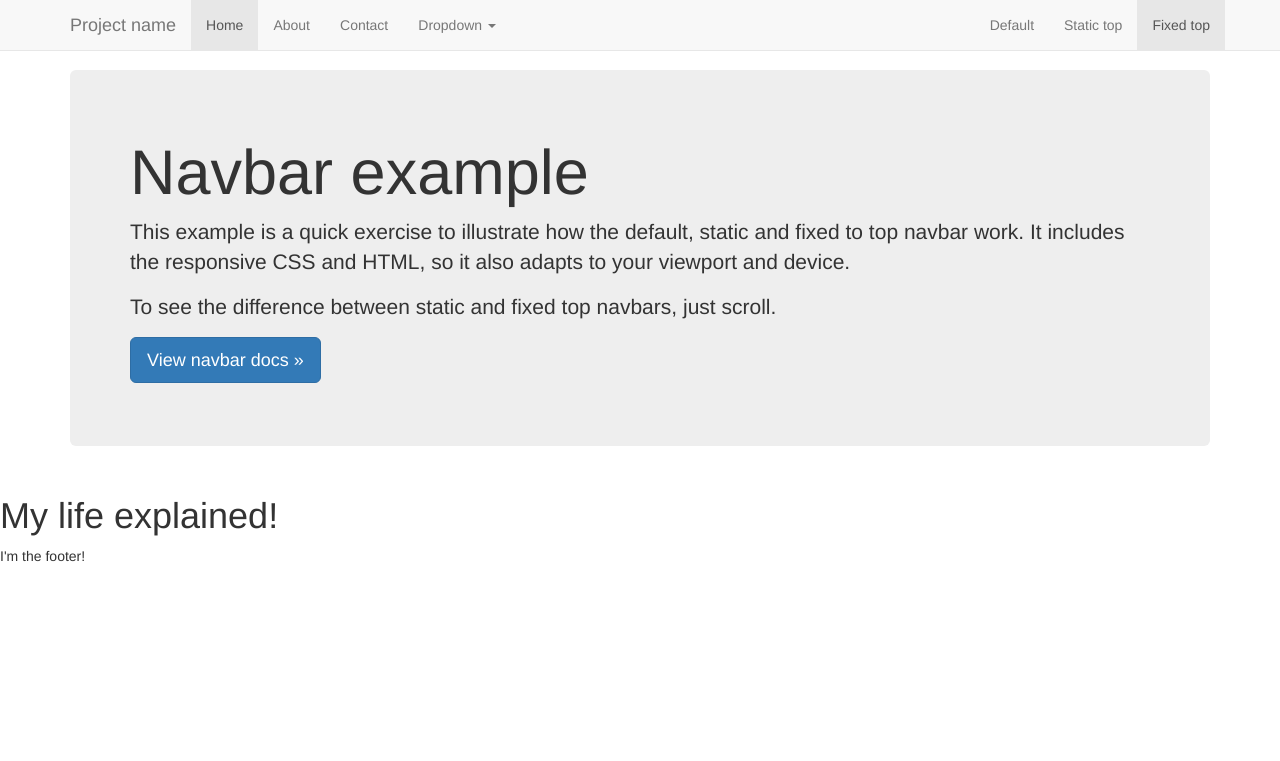
After one commit to ryanski/Codeup-Web-Exercises, a PHP site: page /practice_index.php in a window 1280 px wide. The commit adds this page. Shown: the top 761 px of the page. Run offline with PHP 8.4, Linux system fonts and the light colour scheme; some libraries are stand-ins or nearby versions.

```diff
--- /dev/null
+++ b/public/navbar-fixed-top.css
@@ -0,0 +1,4 @@
+body {
+  min-height: 2000px;
+  padding-top: 70px;
+}
--- a/public/ping.php
+++ b/public/ping.php
@@ -1,7 +1,9 @@
 <?php
+require 'functions.php';
 function pageController()
 {
-	$counter = isset($_GET['key']) ? $_GET['key']: 0;
+	$counter = inputGet('key');
+	// $counter = isset($_GET['key']) ? $_GET['key']: 0;
 
 
 
--- a/public/pong.php
+++ b/public/pong.php
@@ -1,7 +1,9 @@
 <?php
+require 'functions.php';
 function pageController()
 {
-	$counter = isset($_GET['key']) ? $_GET['key']: 0;
+	$counter = inputGet('key');
+	// $counter = isset($_GET['key']) ? $_GET['key']: 0;
 
 	// $up=$counter+1;
 	// $down=$counter-1;
--- /dev/null
+++ b/public/practice_footer.php
@@ -0,0 +1,12 @@
+<!DOCTYPE HTML>
+<html>
+<head>
+	<title></title>
+</head>
+<body>
+	<footer>
+		I'm the footer!
+	</footer>
+
+</body>
+</html>
--- /dev/null
+++ b/public/practice_index.php
@@ -0,0 +1,16 @@
+<?php
+
+
+?>
+<!DOCTYPE HTML>
+<html>
+<head>
+	<?php include 'practice_header.php'; ?>
+	<title>I'm the index</title>
+</head>
+<body>
+	<?php include 'practice_navbar.php'; ?>
+	<h1>My life explained!</h1>
+	<?php include 'practice_footer.php'; ?>
+</body>
+</html>
--- /dev/null
+++ b/public/practice_navbar.php
@@ -0,0 +1,95 @@
+<!DOCTYPE HTML>
+<html lang="en">
+  <head>
+    <meta charset="utf-8">
+    <meta http-equiv="X-UA-Compatible" content="IE=edge">
+    <meta name="viewport" content="width=device-width, initial-scale=1">
+    <!-- The above 3 meta tags *must* come first in the head; any other head content must come *after* these tags -->
+    <meta name="description" content="">
+    <meta name="author" content="">
+    <link rel="icon" href="../../favicon.ico">
+
+    <title>Fixed Top Navbar Example for Bootstrap</title>
+
+    <!-- Bootstrap core CSS -->
+    <link href="/css/bootstrap.min.css" rel="stylesheet">
+
+    <!-- Custom styles for this template -->
+    <link href="navbar-fixed-top.css" rel="stylesheet">
+
+    <!-- Just for debugging purposes. Don't actually copy these 2 lines! -->
+    <!--[if lt IE 9]><script src="../../assets/js/ie8-responsive-file-warning.js"></script><![endif]-->
+    <script src="../../assets/js/ie-emulation-modes-warning.js"></script>
+
+    <!-- HTML5 shim and Respond.js for IE8 support of HTML5 elements and media queries -->
+    <!-- [if lt IE 9]> -->
+      <script src="https://oss.maxcdn.com/html5shiv/3.7.2/html5shiv.min.js"></script>
+      <script src="https://oss.maxcdn.com/respond/1.4.2/respond.min.js"></script>
+    <!-- <![endif] -->
+  </head>
+
+  <body>
+
+    <!-- Fixed navbar -->
+    <nav class="navbar navbar-default navbar-fixed-top">
+      <div class="container">
+        <div class="navbar-header">
+          <button type="button" class="navbar-toggle collapsed" data-toggle="collapse" data-target="#navbar" aria-expanded="false" aria-controls="navbar">
+            <span class="sr-only">Toggle navigation</span>
+            <span class="icon-bar"></span>
+            <span class="icon-bar"></span>
+            <span class="icon-bar"></span>
+          </button>
+          <a class="navbar-brand" href="#">Project name</a>
+        </div>
+        <div id="navbar" class="navbar-collapse collapse">
+          <ul class="nav navbar-nav">
+            <li class="active"><a href="#">Home</a></li>
+            <li><a href="#about">About</a></li>
+            <li><a href="#contact">Contact</a></li>
+            <li class="dropdown">
+              <a href="#" class="dropdown-toggle" data-toggle="dropdown" role="button" aria-haspopup="true" aria-expanded="false">Dropdown <span class="caret"></span></a>
+              <ul class="dropdown-menu">
+                <li><a href="#">Action</a></li>
+                <li><a href="#">Another action</a></li>
+                <li><a href="#">Something else here</a></li>
+                <li role="separator" class="divider"></li>
+                <li class="dropdown-header">Nav header</li>
+                <li><a href="#">Separated link</a></li>
+                <li><a href="#">One more separated link</a></li>
+              </ul>
+            </li>
+          </ul>
+          <ul class="nav navbar-nav navbar-right">
+            <li><a href="../navbar/">Default</a></li>
+            <li><a href="../navbar-static-top/">Static top</a></li>
+            <li class="active"><a href="./">Fixed top <span class="sr-only">(current)</span></a></li>
+          </ul>
+        </div><!--/.nav-collapse -->
+      </div>
+    </nav>
+
+    <div class="container">
+
+      <!-- Main component for a primary marketing message or call to action -->
+      <div class="jumbotron">
+        <h1>Navbar example</h1>
+        <p>This example is a quick exercise to illustrate how the default, static and fixed to top navbar work. It includes the responsive CSS and HTML, so it also adapts to your viewport and device.</p>
+        <p>To see the difference between static and fixed top navbars, just scroll.</p>
+        <p>
+          <a class="btn btn-lg btn-primary" href="../../components/#navbar" role="button">View navbar docs &raquo;</a>
+        </p>
+      </div>
+
+    </div> <!-- /container -->
+
+
+    <!-- Bootstrap core JavaScript
+    ================================================== -->
+    <!-- Placed at the end of the document so the pages load faster -->
+    <script src="https://ajax.googleapis.com/ajax/libs/jquery/1.11.3/jquery.min.js"></script>
+    <script src="../../dist/js/bootstrap.min.js"></script>
+    <!-- IE10 viewport hack for Surface/desktop Windows 8 bug -->
+    <script src="../../assets/js/ie10-viewport-bug-workaround.js"></script>
+  </body>
+</html>
```
Also changed, not shown: exercises/Log.php (added, +34 -0 lines), exercises/log_test.php (added, +7 -0 lines), public/authorized.php (+10 -0 lines), public/functions.php (added, +34 -0 lines), public/login.php (+28 -13 lines), public/logout.php (added, +39 -0 lines), public/practice_header.php (added), 1 other file.
